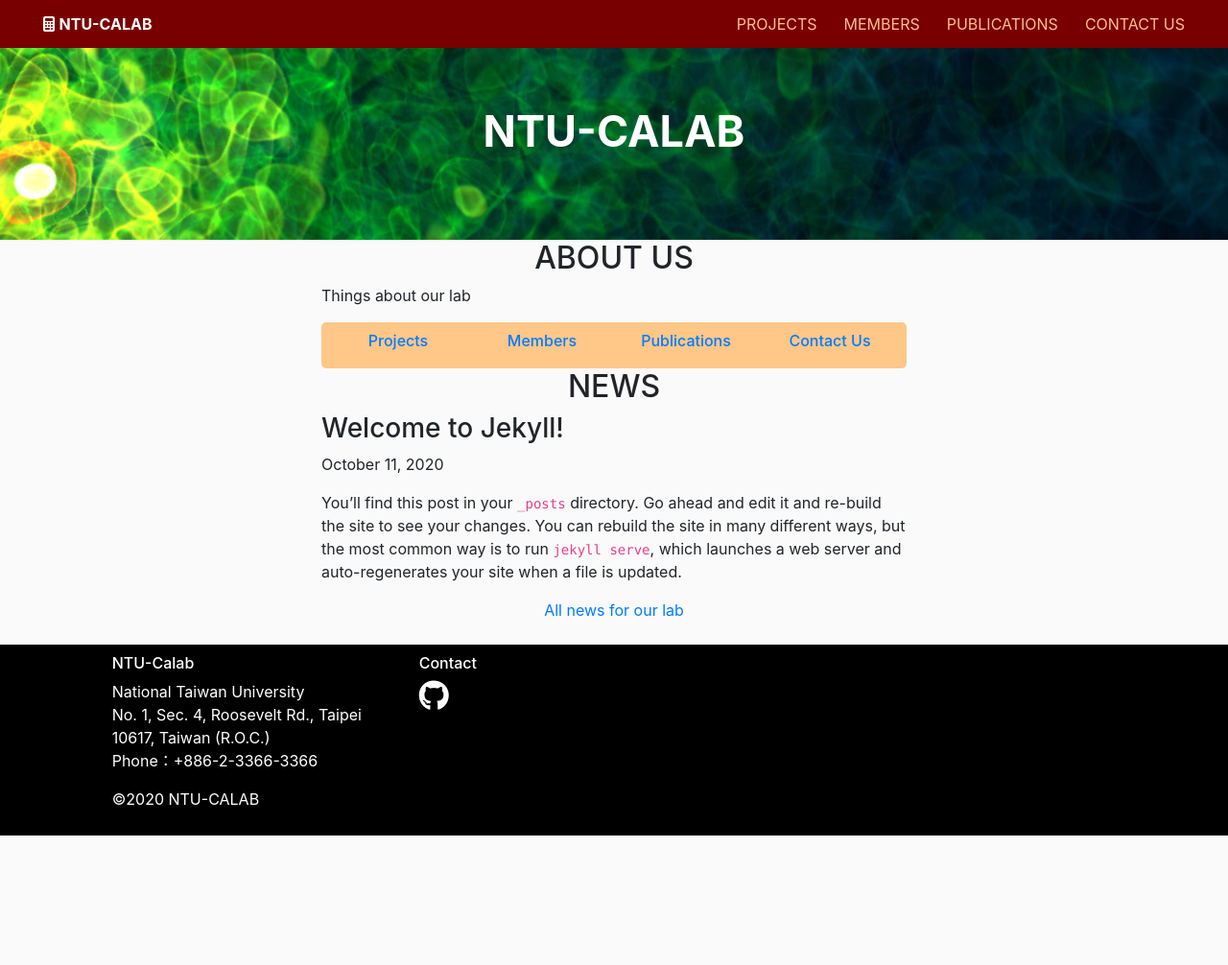
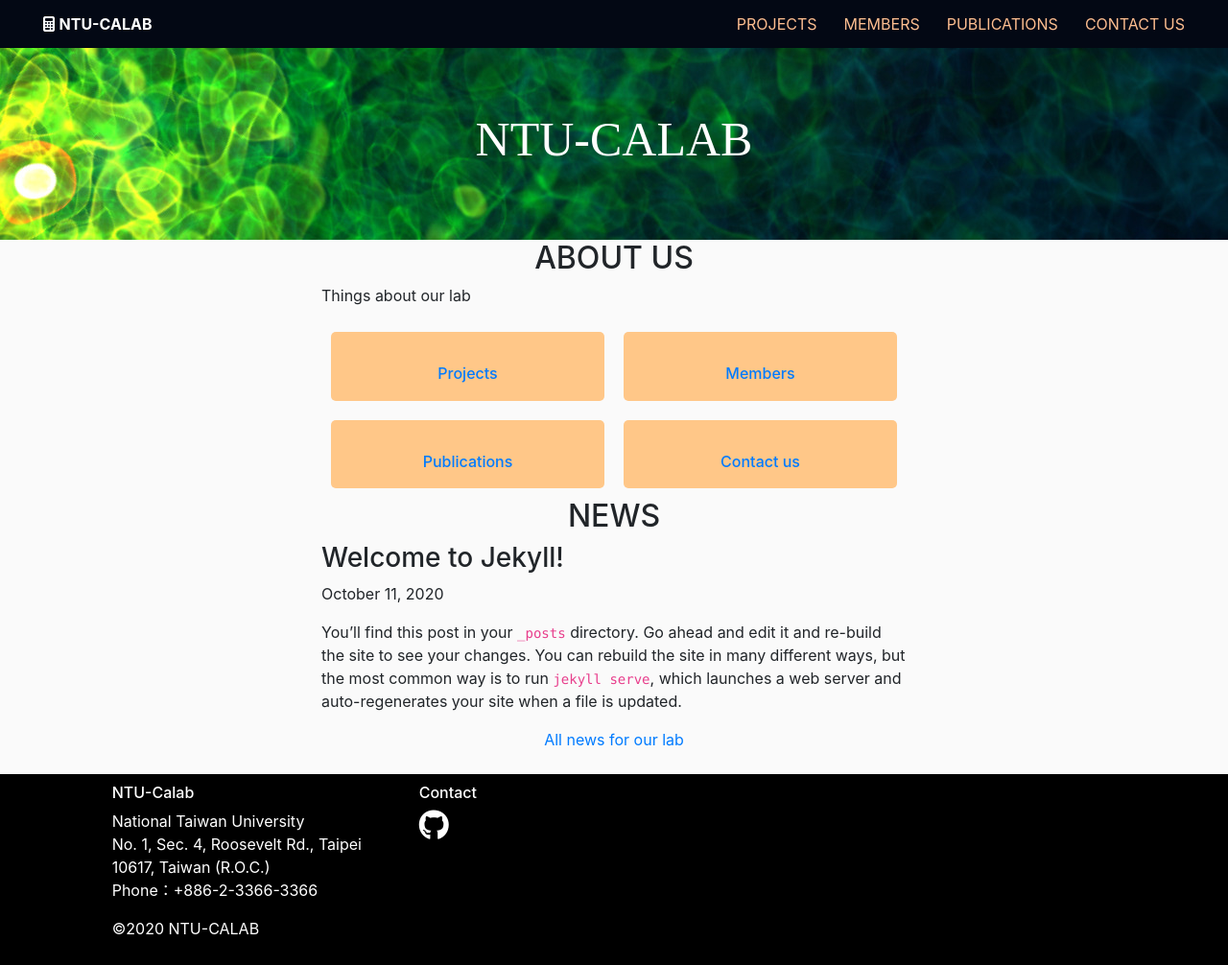
Before and after one commit to calab-ntu/calab-ntu.github.io, a Jekyll site: the page built from index.md, in a window 1280 px wide. Shown: the whole page at 96% size. Built offline with Jekyll 4.4.1, drawn with Linux system fonts in a browser that asks for light colours; nearby versions of some CDN libraries; some web fonts are replaced; before the commit the page ends 900 px from its top, so only the background shows below that.

Commit message:
Modify title style

```diff
--- a/_includes/header.html
+++ b/_includes/header.html
@@ -19,4 +19,7 @@
 	<!-- Custom CSS -->
 	<link href="{{ 'assets/css/style.css' | relative_url }}" rel="stylesheet">
 
+	<!-- Google font -->
+	<link rel="preconnect" href="https://fonts.gstatic.com">
+	<link href="https://fonts.googleapis.com/css2?family=Noto+Serif+KR:wght@200&family=Rye&display=swap" rel="stylesheet">
 </head>
--- a/_layouts/index.html
+++ b/_layouts/index.html
@@ -21,11 +21,32 @@
 		<div class="col-lg-6 offset-lg-3">
 		<div class="container-fluid">
 			<div class="row homepage-buttons">
-			{% for item in site.data.nav %}
 				<div class="col homepage-button">
-					<h6><a href="{{item.link}}">{{item.name}}</a></h6>
+					<a>
+						<img>
+						<h6><a href="/projects.html">Projects</a></h6>
+					</a>
 				</div>
-			{% endfor %}
+				<div class="col homepage-button">
+					<a>
+						<img>
+						<h6><a href="/members.html">Members</a></h6>
+					</a>
+				</div>
+			</div>
+			<div class="row homepage-buttons">
+				<div class="col homepage-button">
+					<a>
+						<img>
+						<h6><a href="/publications.html">Publications</a></h6>
+					</a>
+				</div>
+				<div class="col homepage-button">
+					<a>
+						<img>
+						<h6><a href="/contact.html">Contact us</a></h6>
+					</a>
+				</div>
 			</div>
 		</div>
 		</div>
--- a/assets/css/style.css
+++ b/assets/css/style.css
@@ -53,7 +53,7 @@
 ================================*/
 .navbar {
 	text-transform: uppercase;
-	background-color:#790000;
+	background-color:#030814;
 	height: 50px;
 	}
 
@@ -70,13 +70,13 @@
 	}
 
 .nav-collapse-button{
-	color: #FEBE90;
+	color: #FFFFFF;
 	text-align: center;
 	border-style: solid;
-	border-color: #FEBE90;
+	border-color: #FFFFFF;
 	border-radius: 5px;
 	width: 30px;
-	background-color: #790000;
+	background-color: #030814;
 	}
 
 /*================================
@@ -94,11 +94,9 @@
 	}
 
 .title h1{
-	font-size: 45px;
-	font-weight: bold;
 	color: #FFFFFF;
-	padding: 60px;
 	text-transform: uppercase;
+	font-family: 'Rye', cursive;
 	}
 
 /*================================
@@ -135,13 +133,13 @@
 
 .homepage-buttons {
 	height: auto;
-	background-color: #FFC788;
-	border-radius: 5px;
-	padding: 5px;
 	}
 
 .homepage-button{
-	padding: 5px;
+	background-color: #FFC788;
+	border-radius: 5px;
+	padding: 10px;
+	margin: 10px;
 	}
 
 .homepage-button:hover {
@@ -151,7 +149,12 @@
 
 /* small screen rigin */
 
-@media(max-width:800px) {
+@media(max-width:700px) {
+	.title h1 {
+		font-size: 30px;
+		padding: 70px;
+		}
+
 	.navbar {
 		height: auto;
 		}
@@ -185,7 +188,12 @@
 
 
 /* large screen (computer version)*/
-@media(min-width:800px) {
+@media(min-width:700px) {
+	.title h1 {
+		font-size: 50px;
+		padding: 65px;
+		}
+
 	.navbar-head {
 		text-align: center;
 		float: left;
```
Also changed, not shown: 10 other files.
